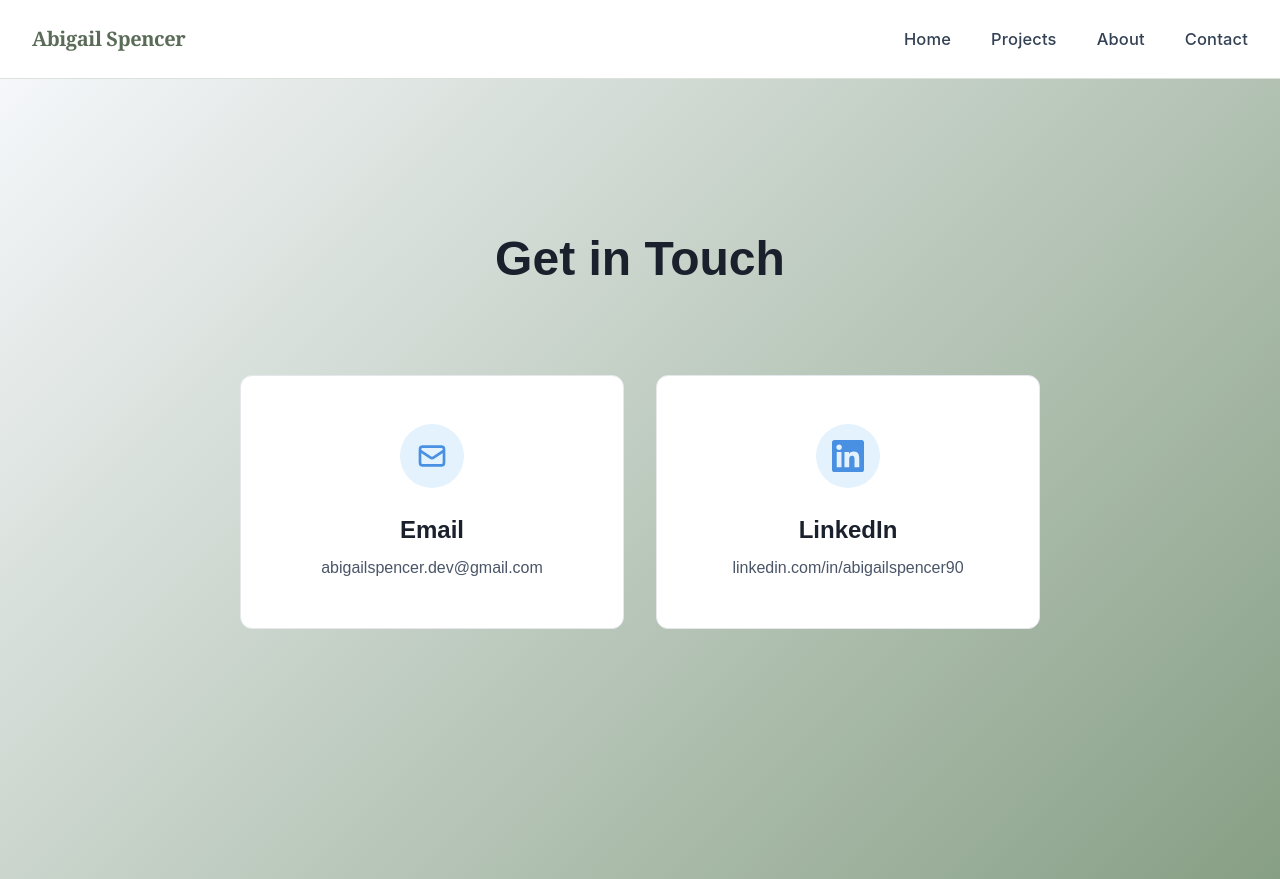
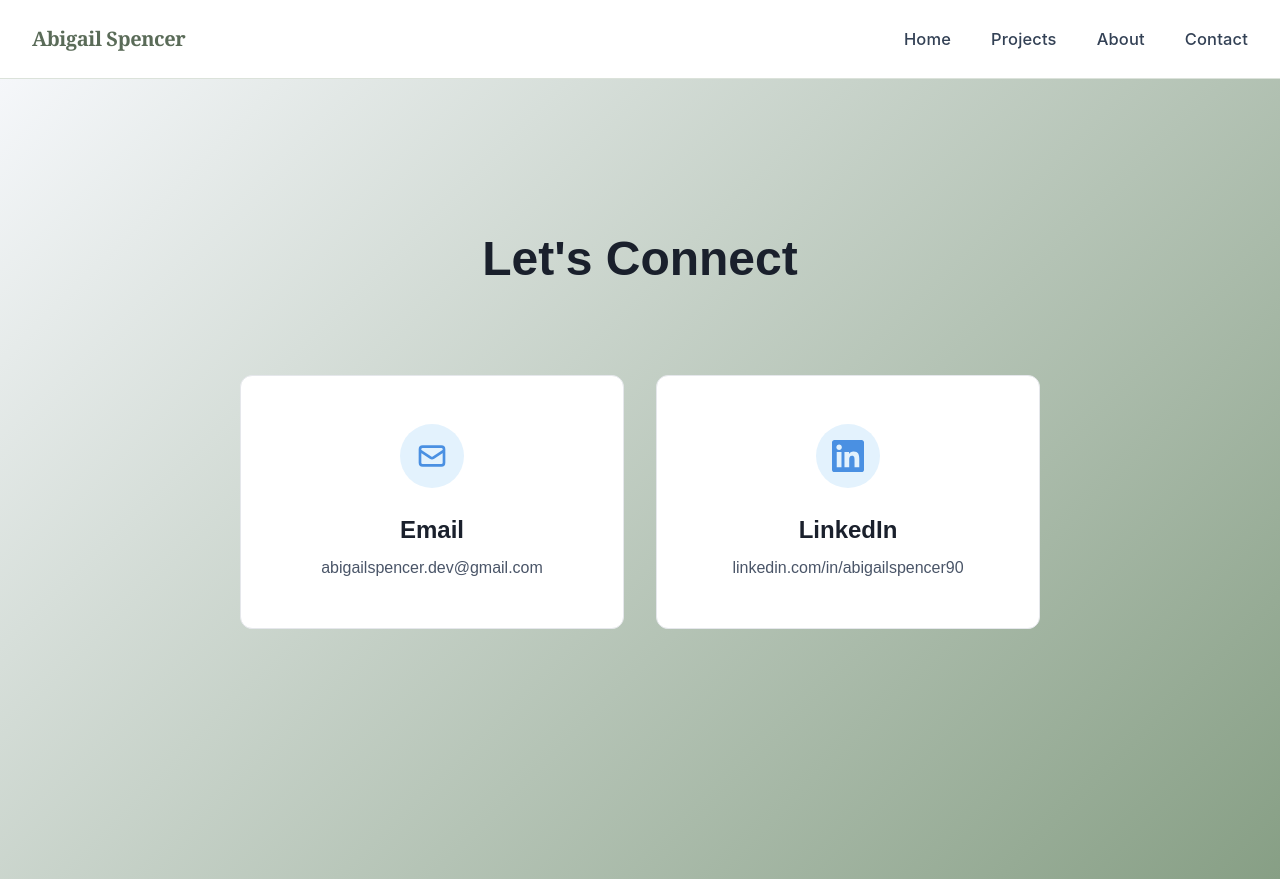
Before and after one commit to spencer-navy/portfolio, a Next.js app: page /contact in a window 1280 px wide. Built offline with nearby package versions, Linux system fonts and the light colour scheme.

Commit message:
rename contact page

```diff
--- a/app/contact/page.js
+++ b/app/contact/page.js
@@ -14,7 +14,7 @@ export default function Contact() {
             <main className={styles.main}>
                 <div className={styles.container}>
                     <section className={styles.hero}>
-                        <h1 className={styles.heroTitle}>Get in Touch</h1>
+                        <h1 className={styles.heroTitle}>Let's Connect</h1>
                     </section>
 
                     <section className={styles.contactSection}>
```
